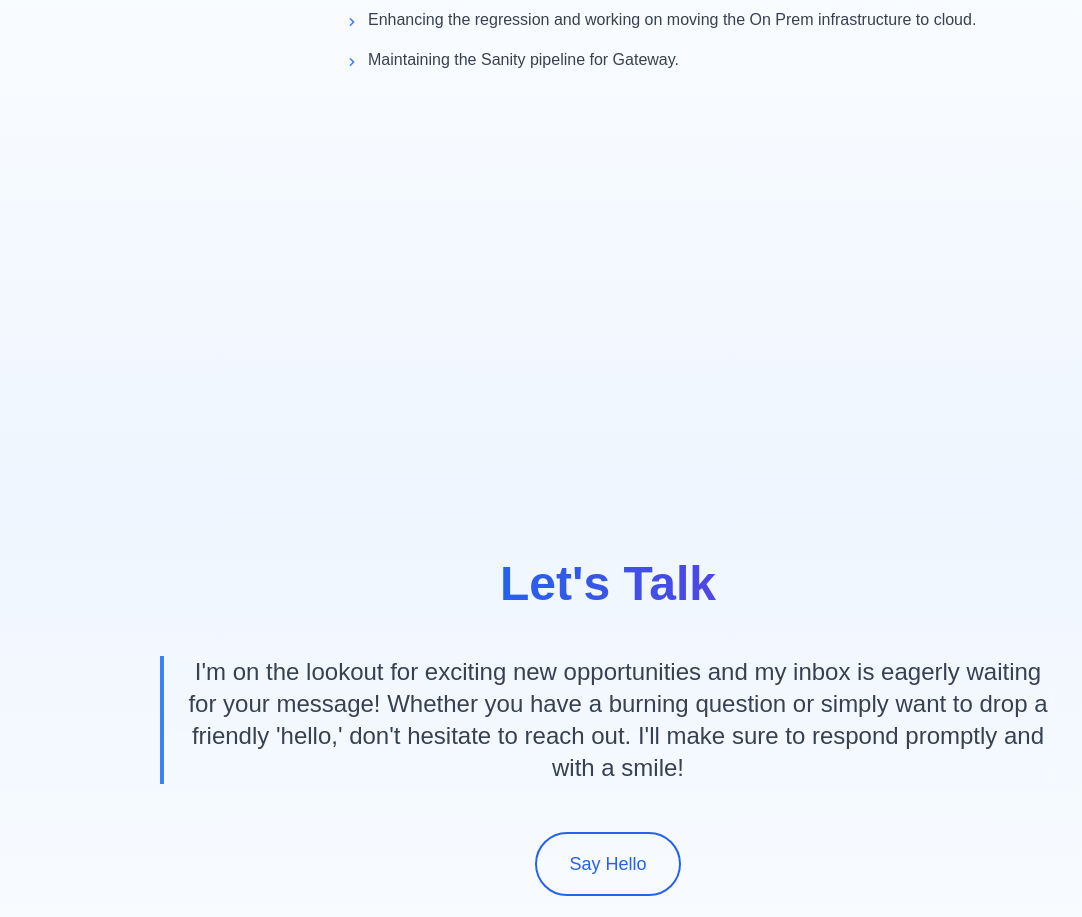
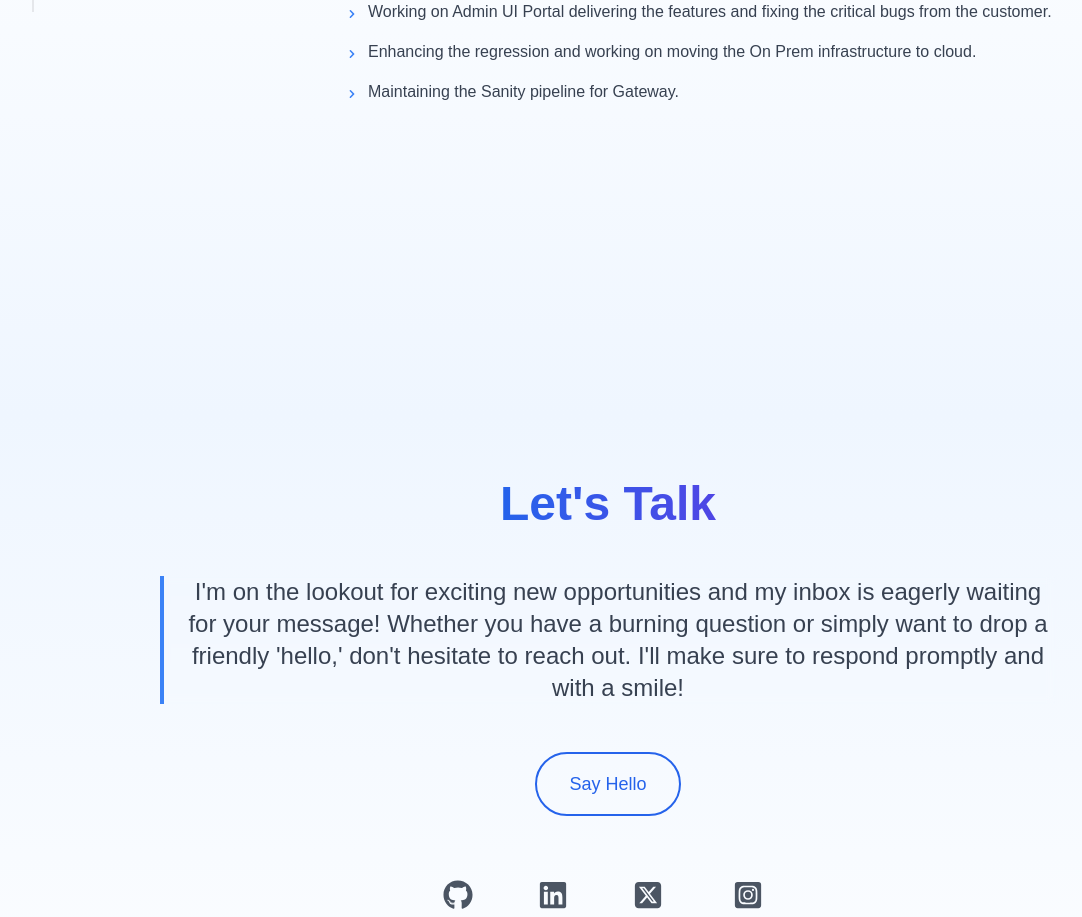
Before and after one commit to absep98/Profile-Proj, a React (Create React App) app: page / in a window 1280 px wide. Shown: the part 1880-2797 px from the top of the page, without its empty margins (32-1114 px from the left). Built offline with nearby package versions, Linux system fonts and the light colour scheme.

Commit message:
fitting pixel and making responsive

```diff
--- a/src/Components/Contact.jsx
+++ b/src/Components/Contact.jsx
@@ -34,7 +34,7 @@ const Contact = () => {
     ];
 
     return (
-        <div className={`min-h-screen py-16 px-4 sm:px-6 lg:px-8
+        <div className={`min-h-[calc(100vh-1rem)] py-16 px-4 sm:px-6 lg:px-8
             ${theme === 'light'
                 ? 'bg-gradient-to-b from-blue-50 to-white'
                 : 'bg-gradient-to-b from-gray-900 to-gray-800'}`}>
--- a/src/Components/Experience.jsx
+++ b/src/Components/Experience.jsx
@@ -39,7 +39,7 @@ const Experience = () => {
     };
 
     return (
-        <div className={`min-h-screen py-16 px-4 sm:px-6 lg:px-8
+        <div className={`min-h-[calc(100vh-7rem)] py-16 px-4 sm:px-6 lg:px-8
             ${theme === 'light'
                 ? 'bg-gradient-to-b from-white to-blue-50'
                 : 'bg-gradient-to-b from-gray-900 to-gray-800'}`}>
--- a/src/Components/Home.jsx
+++ b/src/Components/Home.jsx
@@ -5,7 +5,7 @@ function Home() {
   const { theme } = useTheme();
 
   return (
-    <div className={`font-poppins min-h-[calc(100vh-8rem)] flex justify-center items-center px-4 sm:px-6 lg:px-8 mt-8 ${theme === 'light' ? 'bg-gradient-to-b from-white to-blue-100' : 'bg-gradient-to-b from-gray-900 to-gray-800'}`}>
+    <div className={`font-poppins min-h-[calc(100vh-6rem)] flex justify-center items-center px-4 sm:px-6 lg:px-8 mt-8 ${theme === 'light' ? 'bg-gradient-to-b from-white to-blue-200' : 'bg-gradient-to-b from-gray-900 to-gray-800'}`}>
       <div className="max-w-4xl w-full space-y-8 p-4 sm:p-8 md:p-12 lg:p-16 relative">
         {/* Decorative elements */}
         <div className={`absolute -z-10 top-0 right-0 w-72 h-72 ${theme === 'light' ? 'bg-blue-100' : 'bg-gray-700'} rounded-full mix-blend-multiply filter blur-xl opacity-70 animate-blob`}></div>
```
